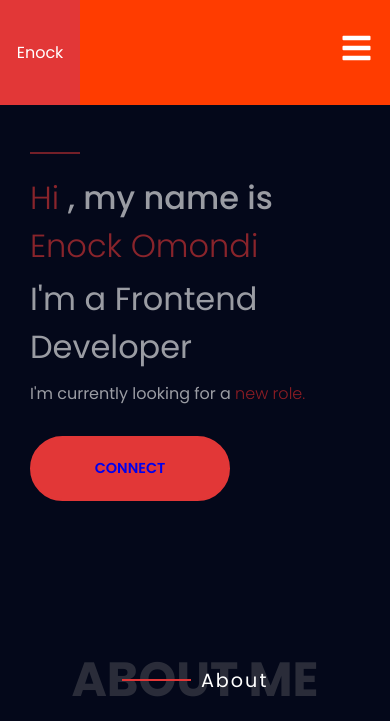
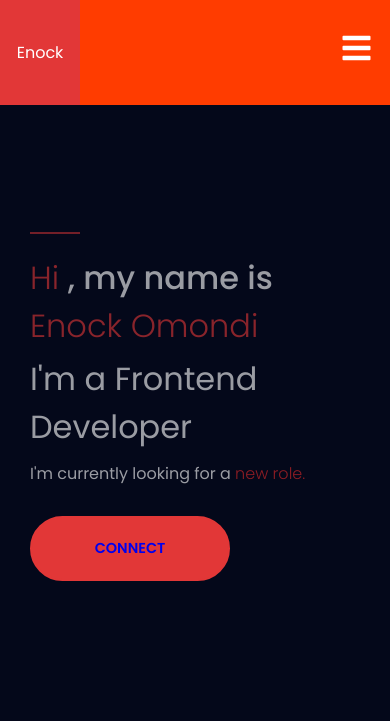
Before and after one commit to Trend20/Portfolio-v1, a plain HTML site: page index.html in a window 390 px wide. Shown: the top 721 px of the page. Drawn offline with nearby package versions, Linux system fonts and the light colour scheme.

Commit message:
adding responsive view

```diff
--- a/css/style.css
+++ b/css/style.css
@@ -404,7 +404,7 @@ nav ul li a:hover {
 		display: flex;
 		padding-top: 30px;
 		margin-left: 30px;
-		margin-top: 120px;
+		margin-top: 200px;
 		width: 100%;
 		min-height: 50vh;
 	}
```
